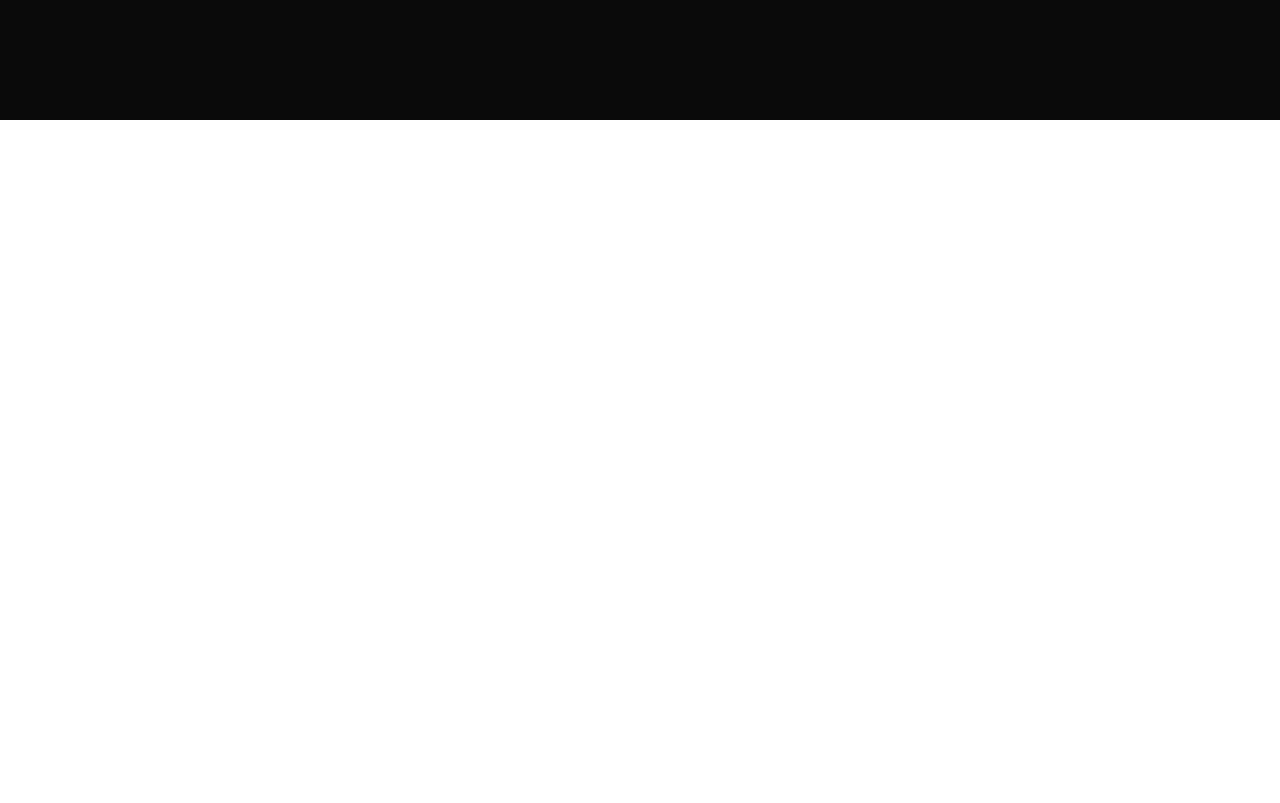
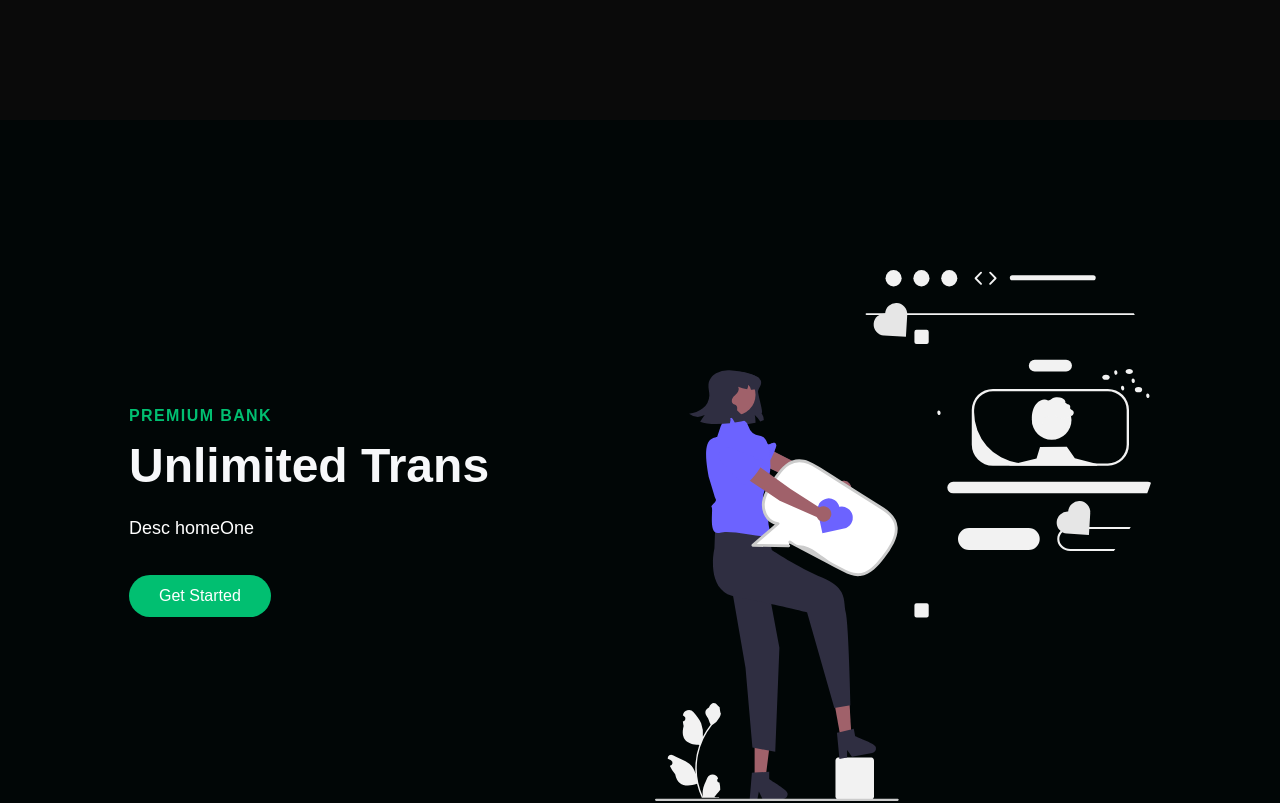
Before and after one commit to h-waldschmidt/website, a React (Create React App) app: page / in a window 1280 px wide. Shown: the part 680-1483 px from the top of the page. Before the commit the page ends 800 px from the top, so only its background shows below. Built offline with nearby package versions, Linux system fonts and the light colour scheme; a web font is replaced by a local one.

Commit message:
InfoSections finished

```diff
--- a/src/components/InfoSection/Data.jsx
+++ b/src/components/InfoSection/Data.jsx
@@ -0,0 +1,49 @@
+export const homeObjOne = {
+    id: 'about',
+    lightBg: false,
+    lightText: true,
+    lightTextDesc: true,
+    topLine: 'Premium Bank',
+    headLine: 'Unlimited Trans',
+    description: 'Desc homeOne',
+    buttonLabel: 'Get Started',
+    imgStart: false,
+    img: require('../../images/svg-1.svg'),
+    alt: 'car',
+    dark: true,
+    primary: true,
+    darkText: false
+};
+
+export const homeObjTwo = {
+    id: 'nextOne',
+    lightBg: true,
+    lightText: false,
+    lightTextDesc: false,
+    topLine: 'Premium Bank',
+    headLine: 'Unlimited Trans',
+    description: 'Desc homeOne',
+    buttonLabel: 'Get Started',
+    imgStart: true,
+    img: require('../../images/svg-1.svg'),
+    alt: 'car',
+    dark: true,
+    primary: false,
+    darkText: true
+};
+export const homeObjThree = {
+    id: 'nextTwo',
+    lightBg: false,
+    lightText: true,
+    lightTextDesc: true,
+    topLine: 'Premium Bank',
+    headLine: 'Unlimited Trans',
+    description: 'Desc homeOne',
+    buttonLabel: 'Get Started',
+    imgStart: false,
+    img: require('../../images/svg-1.svg'),
+    alt: 'car',
+    dark: true,
+    primary: true,
+    darkText: false
+};
--- a/src/components/InfoSection/InfoElements.jsx
+++ b/src/components/InfoSection/InfoElements.jsx
@@ -0,0 +1,97 @@
+import styled from 'styled-components';
+
+export const InfoContainer = styled.div`
+    color: #fff;
+    background: ${({ lightBg }) => (lightBg ? '#f9f9f9' : '#010606')};
+
+    @media screen and (max-width: 768px){
+        padding:100px 0;
+    }
+`;
+
+export const InfoWrapper = styled.div`
+    display:grid;
+    z-index: 1;
+    height: 860px;
+    width: 100%;
+    max-width: 1100px;
+    margin-right: auto;
+    margin-left: auto;
+    padding: 0 24px;
+    justify-content: center;
+`;
+
+export const InfoRow = styled.div`
+    display:grid;
+    grid-auto-columns: minmax(auto, 1fr);
+    align-items: center;
+    grid-template-areas: ${({ imgStart }) => (imgStart ? `'col2 col1'` : `'col1 col2'`)};
+
+    @media screen and (max-width: 768px){
+        grid-template-areas: ${({ imgStart }) => (imgStart ? `'col1' 'col2'` : `'col1 col1' 'col2 col2'`)};
+    }
+`;
+
+export const Column1 = styled.div`
+    margin-bottom: 15px;
+    padding: 0 15px;
+    grid-area: col1;
+`;
+
+export const Column2 = styled.div`
+    margin-bottom: 15px;
+    padding: 0 15px;
+    grid-area: col2;
+`;
+
+export const TextWrapper = styled.div`
+    max-width: 540px;
+    padding-top: 0;
+    padding-bottom: 60px;
+`;
+
+export const TopLine = styled.p`
+    color: #01bf71;
+    font-size: 16px;
+    line-height: 16px;
+    font-weight: 700;
+    letter-spacing: 1.4px;
+    text-transform: uppercase;
+    margin-bottom: 16px;
+`;
+
+export const Heading = styled.h1`
+    margin-bottom: 24px;
+    font-size: 48px;
+    line-height: 1.1;
+    font-weight: 600;
+    color: ${({ lightText }) => (lightText ? '#f7f8fa' : '#010606')};
+
+    @media screen and (max-width: 480px){
+        font-size: 32px;
+    }
+`;
+
+export const Subtitle = styled.p`
+    max-width: 440px;
+    margin-bottom:35px;
+    font-size: 18px;
+    line-height: 24px;
+    color: ${({ darkText }) => (darkText ? '#010606' : '#fff')};
+`;
+
+export const BtnWrap = styled.div`
+    display:flex;
+    justify-content: flex-start;
+`;
+
+export const ImgWrap = styled.div`
+    max-width: 555px;
+    height: 100%;
+`;
+
+export const Img = styled.img`
+    width: 100%;
+    margin: 0 0 10px 0;
+    padding-right: 0;
+`
--- a/src/components/InfoSection/InfoSection.jsx
+++ b/src/components/InfoSection/InfoSection.jsx
@@ -1,8 +1,70 @@
 import React from 'react'
+import { Button } from '../ButtonElement';
+import {
+    InfoContainer,
+    InfoWrapper,
+    InfoRow,
+    Column1,
+    Column2,
+    TextWrapper,
+    TopLine,
+    Heading,
+    Subtitle,
+    BtnWrap,
+    ImgWrap,
+    Img
+} from './InfoElements';
 
-function InfoSection() {
+
+function InfoSection({ lightBg,
+    id,
+    imgStart,
+    topLine,
+    lightText,
+    headLine,
+    darkText,
+    description,
+    buttonLabel,
+    img,
+    alt,
+    primary,
+    dark,
+    dark2
+}) {
     return (
-        <div>InfoSection</div>
+        <>
+            <InfoContainer lightBg={lightBg} id={id}>
+                <InfoWrapper>
+                    <InfoRow imgStart={imgStart}>
+                        <Column1>
+                            <TextWrapper>
+                                <TopLine>{topLine}</TopLine>
+                                <Heading lightText={lightText}>{headLine}</Heading>
+                                <Subtitle darkText={darkText}>{description}</Subtitle>
+                                <BtnWrap>
+                                    <Button to='home'
+                                        smooth={true}
+                                        duration={500}
+                                        spy='true'
+                                        offset={-80}
+                                        primary={primary ? 1 : 0}
+                                        dar={dark ? 1 : 0}
+                                        dark2={dark2 ? 1 : 0}
+                                    >
+                                        {buttonLabel}
+                                    </Button>
+                                </BtnWrap>
+                            </TextWrapper>
+                        </Column1>
+                        <Column2>
+                            <ImgWrap>
+                                <Img src={img} alt={alt} />
+                            </ImgWrap>
+                        </Column2>
+                    </InfoRow>
+                </InfoWrapper>
+            </InfoContainer>
+        </>
     );
 }
 
--- a/src/pages/Home.jsx
+++ b/src/pages/Home.jsx
@@ -2,7 +2,12 @@ import React, { useState } from 'react';
 import Sidebar from '../components/Sidebar/Sidebar';
 import Navbar from '../components/Navbar/Navbar';
 import HeroSection from '../components/HeroSection/HeroSection';
-
+import InfoSection from '../components/InfoSection/InfoSection';
+import {
+    homeObjOne,
+    homeObjTwo,
+    homeObjThree
+} from '../components/InfoSection/Data'
 function Home() {
     const [isOpen, setIsOpen] = useState(false);
 
@@ -15,6 +20,9 @@ function Home() {
             <Sidebar isOpen={isOpen} toggle={toggle} />
             <Navbar toggle={toggle} />
             <HeroSection />
+            <InfoSection {...homeObjOne} />
+            <InfoSection {...homeObjTwo} />
+            <InfoSection {...homeObjThree} />
         </>
     )
 };
```
Also changed, not shown: src/images/svg-1.svg (added).
